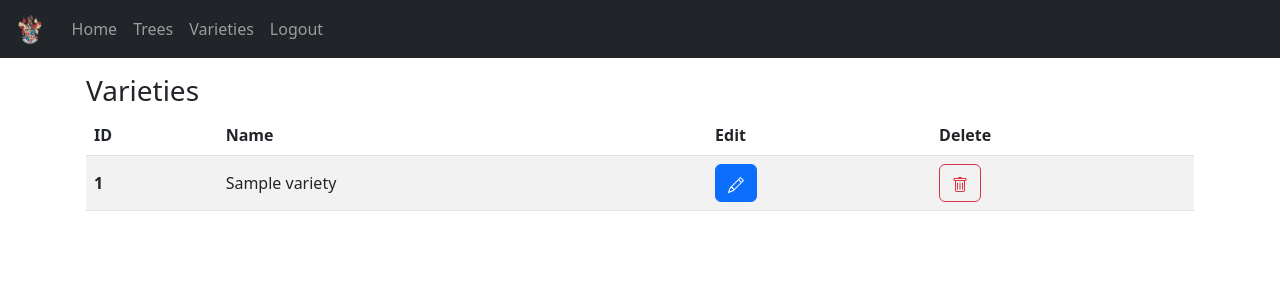
After one commit to tkburis/orchard_app, a Flask app: page /admin/varieties in a window 1280 px wide. The commit adds this page. Shown: the top 300 px of the page. Run offline with Flask 3, Linux system fonts and the light colour scheme; a user stored in the database is signed in; tables that the repository leaves empty hold one stand-in row (values such as "Sample post"); parts of the project's set-up code (start-up, migrations or seed data) failed here and were passed over.

Commit message:
A lot of changes; added varieties to trees

```diff
--- a/website/__init__.py
+++ b/website/__init__.py
@@ -20,9 +20,15 @@ def create_app():
 
     from .home import home_bp
     from .admin import admin_bp
+    from .factfile import factfile_bp
 
     app.register_blueprint(home_bp, url_prefix='/')
     app.register_blueprint(admin_bp, url_prefix='/admin/')
+    app.register_blueprint(factfile_bp, url_prefix='/variety/')
+
+    from .errors import page_not_found
+
+    app.register_error_handler(404, page_not_found)
 
     from .models import User
 
@@ -37,7 +43,7 @@ def create_app():
     return app
 
 def create_database(app):
-    from .models import Tree, User
+    from .models import Tree, User, Variety, Characteristics
     db_path = join(dirname(dirname(abspath(__file__))), 'instance', DB_NAME)
     if not exists(db_path):
         with app.app_context():
@@ -48,7 +54,7 @@ def create_database(app):
             from .util import add_tree
             add_tree(tree='Apple',
                         tree_type='Eat',
-                        variety='Adams Pearmain',
+                        variety_name='Adams Pearmain',
                         root_stock='M25',
                         flower_date=9,
                         pick_month='October',
@@ -58,10 +64,14 @@ def create_database(app):
                         dedication='Marcus Scaramanga',
                         latitude=51.20450568383156,
                         longitude=0.27311582088819875)
-            add_tree(variety='Some other variety')
-            add_tree(variety='Adams Pearmain')
-            add_tree(variety='Some other variety')
+            add_tree(variety_name='Some other variety')
+            add_tree(variety_name='Adams Pearmain')
+            add_tree(variety_name='Some other variety')
 
             admin_user = User(username='admin', password=generate_password_hash(environ.get('ADMIN_PW')))
             db.session.add(admin_user)
             db.session.commit()
+
+            # TODO: delete this
+            v = Variety.query.filter_by(name='Adams Pearmain').first()
+            v.characteristics.use = 'Dessert'
--- /dev/null
+++ b/website/errors.py
@@ -0,0 +1,4 @@
+from flask import render_template
+
+def page_not_found(e):
+    return render_template('404.html'), 404
--- a/website/static/script.js
+++ b/website/static/script.js
@@ -29,6 +29,15 @@ function deleteTree(treeId) {
     });
 }
 
+function deleteVariety(varietyId) {
+    fetch('/admin/delete-variety', {
+        method: 'POST',
+        body: JSON.stringify({varietyId: varietyId})
+    }).then((_res) => {
+        window.location.href = "/admin/varieties";
+    });
+}
+
 // Form validation
 (() => {
     'use strict'
--- a/website/templates/base.html
+++ b/website/templates/base.html
@@ -27,12 +27,19 @@
                         <li class="nav-item">
                             <a class="nav-link" href="/">Home</a>
                         </li>
-                        <li class="nav-item">
-                            <a class="nav-link" href="/admin">Admin</a>
-                        </li>
                         {% if current_user.is_authenticated %}
                         <li class="nav-item">
+                            <a class="nav-link" href="/admin/trees">Trees</a>
+                        </li>
+                        <li class="nav-item">
+                            <a class="nav-link" href="/admin/varieties">Varieties</a>
+                        </li>
+                        <li class="nav-item">
                             <a class="nav-link" href="/admin/logout">Logout</a>
+                        </li>
+                        {% else %}
+                        <li class="nav-item">
+                            <a class="nav-link" href="/admin/login">Login</a>
                         </li>
                         {% endif %}
                     </ul>
--- /dev/null
+++ b/website/templates/varieties.html
@@ -0,0 +1,106 @@
+{% extends "base.html" %}
+
+{% block title %}Varieties{% endblock %}
+
+{% block content %}
+<div class="table-responsive mb-3">
+    <h3>Varieties</h3>
+    <table class="table table-striped">
+        <thead>
+            <tr>
+                <th scope="col">ID</th>
+                <th scope="col">Name</th>
+                <th scope="col">Edit</th>
+                <th scope="col">Delete</th>
+            </tr>
+        </thead>
+        <tbody>
+            {% for variety in all_varieties %}
+            <tr>
+                <th scope="row">{{variety['id']}}</th>
+                <td>{{variety['name']}}</td>
+                <td>
+                    <button type="button" class="btn btn-primary" data-bs-toggle="modal" data-bs-target="#editVarietyModal{{variety['id']}}">
+                        <svg xmlns="http://www.w3.org/2000/svg" width="16" height="16" fill="currentColor" class="bi bi-pencil" viewBox="0 0 16 16">
+                            <path d="M12.146.146a.5.5 0 0 1 .708 0l3 3a.5.5 0 0 1 0 .708l-10 10a.5.5 0 0 1-.168.11l-5 2a.5.5 0 0 1-.65-.65l2-5a.5.5 0 0 1 .11-.168l10-10zM11.207 2.5 13.5 4.793 14.793 3.5 12.5 1.207 11.207 2.5zm1.586 3L10.5 3.207 4 9.707V10h.5a.5.5 0 0 1 .5.5v.5h.5a.5.5 0 0 1 .5.5v.5h.293l6.5-6.5zm-9.761 5.175-.106.106-1.528 3.821 3.821-1.528.106-.106A.5.5 0 0 1 5 12.5V12h-.5a.5.5 0 0 1-.5-.5V11h-.5a.5.5 0 0 1-.468-.325z"/>
+                        </svg>
+                    </button>
+                    <div class="modal fade" id="editVarietyModal{{variety['id']}}" tabindex="-1" aria-labelledby="editVarietyModalLabel{{variety['id']}}" aria-hidden="true">
+                        <div class="modal-dialog modal-dialog-scrollable modal-lg">
+                            <div class="modal-content">
+                                <div class="modal-header">
+                                    <h1 class="modal-title fs-5" id="editVarietyModalLabel{{variety['id']}}">Edit Variety</h1>
+                                    <button type="button" class="btn-close" data-bs-dismiss="modal" aria-label="Close"></button>
+                                </div>
+                                <div class="modal-body">
+                                    <form method="POST" class="needs-validation" id="editVarietyForm{{variety['id']}}" novalidate>
+                                        <h3 class="mb-3">Variety factfile</h3>
+                                        <input type="hidden" name="id" value="{{variety['id']}}" />
+                                        {% for key in variety_keys %}
+                                        {% if key != 'id' and key != 'characteristics_id' %}
+                                        <div class="mb-3">
+                                            <label for="{{key}}" class="form-label">{{key}}</label>
+                                            <textarea
+                                                class="form-control"
+                                                name="{{key}}"
+                                                placeholder="Enter {{key}}"
+                                            >{% if variety[key] %}{{variety[key]}}{% endif %}</textarea>
+                                        </div>
+                                        {% endif %}
+                                        {% endfor %}
+                                        <h4 class="mb-3">Main characteristics</h4>
+                                        {% for key in char_keys %}
+                                        {% if key != 'id' %}
+                                        <div class="mb-3">
+                                            <label for="{{key}}" class="form-label">{{key}}</label>
+                                            <input
+                                                type="text"
+                                                class="form-control"
+                                                name="char_{{key}}"
+                                                placeholder="Enter {{key}}"
+                                                {% if variety.characteristics[key] %}value="{{variety.characteristics[key]}}"{% endif %}
+                                            />
+                                        </div>
+                                        {% endif %}
+                                        {% endfor %}
+                                    </div>
+                                </form>
+                                <div class="modal-footer">
+                                    <button type="button" class="btn btn-secondary" data-bs-dismiss="modal">Close</button>
+                                    <button type="submit" class="btn btn-primary" form="editVarietyForm{{variety['id']}}">Save changes</button>
+                                </div>
+                            </div>
+                        </div>
+                      </div>
+                </td>
+                <td>
+                    <button type="button" class="btn btn-outline-danger" data-bs-toggle="modal" data-bs-target="#deleteVarietyModal{{variety['id']}}">
+                        <svg xmlns="http://www.w3.org/2000/svg" width="16" height="16" fill="currentColor" class="bi bi-trash" viewBox="0 0 16 16">
+                            <path d="M5.5 5.5A.5.5 0 0 1 6 6v6a.5.5 0 0 1-1 0V6a.5.5 0 0 1 .5-.5zm2.5 0a.5.5 0 0 1 .5.5v6a.5.5 0 0 1-1 0V6a.5.5 0 0 1 .5-.5zm3 .5a.5.5 0 0 0-1 0v6a.5.5 0 0 0 1 0V6z"></path>
+                            <path fill-rule="evenodd" d="M14.5 3a1 1 0 0 1-1 1H13v9a2 2 0 0 1-2 2H5a2 2 0 0 1-2-2V4h-.5a1 1 0 0 1-1-1V2a1 1 0 0 1 1-1H6a1 1 0 0 1 1-1h2a1 1 0 0 1 1 1h3.5a1 1 0 0 1 1 1v1zM4.118 4 4 4.059V13a1 1 0 0 0 1 1h6a1 1 0 0 0 1-1V4.059L11.882 4H4.118zM2.5 3V2h11v1h-11z"></path>
+                        </svg>
+                    </button>
+                    <div class="modal fade" id="deleteVarietyModal{{variety['id']}}" tabindex="-1" aria-labelledby="deleteVarietyModalLabel{{variety['id']}}" aria-hidden="true">
+                        <div class="modal-dialog">
+                            <div class="modal-content">
+                                <div class="modal-header">
+                                    <h1 class="modal-title fs-5" id="deleteVarietyModalLabel{{variety['id']}}">Confirm</h1>
+                                    <button type="button" class="btn-close" data-bs-dismiss="modal" aria-label="Close"></button>
+                                </div>
+                                <div class="modal-body">
+                                        Are you sure you want to delete this variety (Variety ID = {{variety['id']}})?
+                                </div>
+                                <div class="modal-footer">
+                                    <button type="button" class="btn btn-secondary" data-bs-dismiss="modal">Cancel</button>
+                                    <button type="button" class="btn btn-danger" onClick="deleteVariety({{variety['id']}})">Delete</button>
+                                </div>
+                            </div>
+                        </div>
+                    </div>
+                </td>
+            </tr>
+            {% endfor %}
+        </tbody>
+    </table>
+</div>
+{% endblock %}
```
Also changed, not shown: website/admin.py (+74 -9 lines), website/factfile.py (added, +12 -0 lines), website/models.py (+29 -2 lines), website/templates/404.html (added, +7 -0 lines), website/templates/admin.html (deleted, +0 -90 lines), website/templates/factfile.html (added, +7 -0 lines), website/templates/trees.html (added, +134 -0 lines), website/util.py (+10 -12 lines), website/static/trash.svg (deleted).
